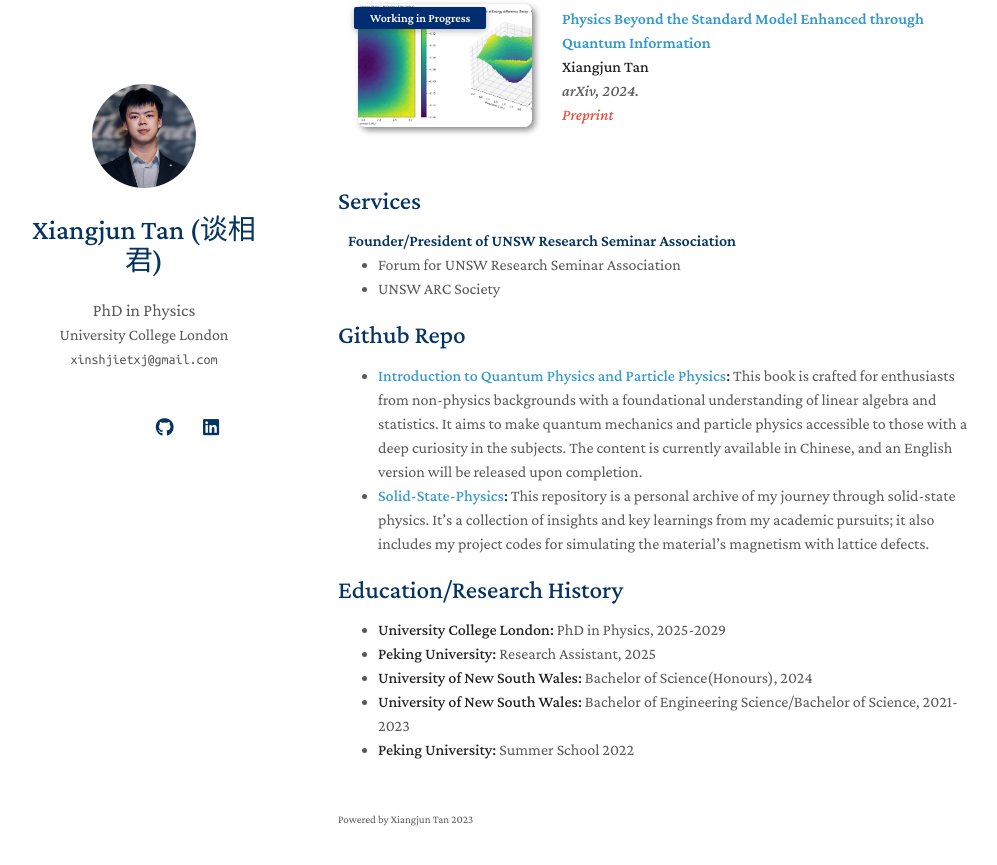
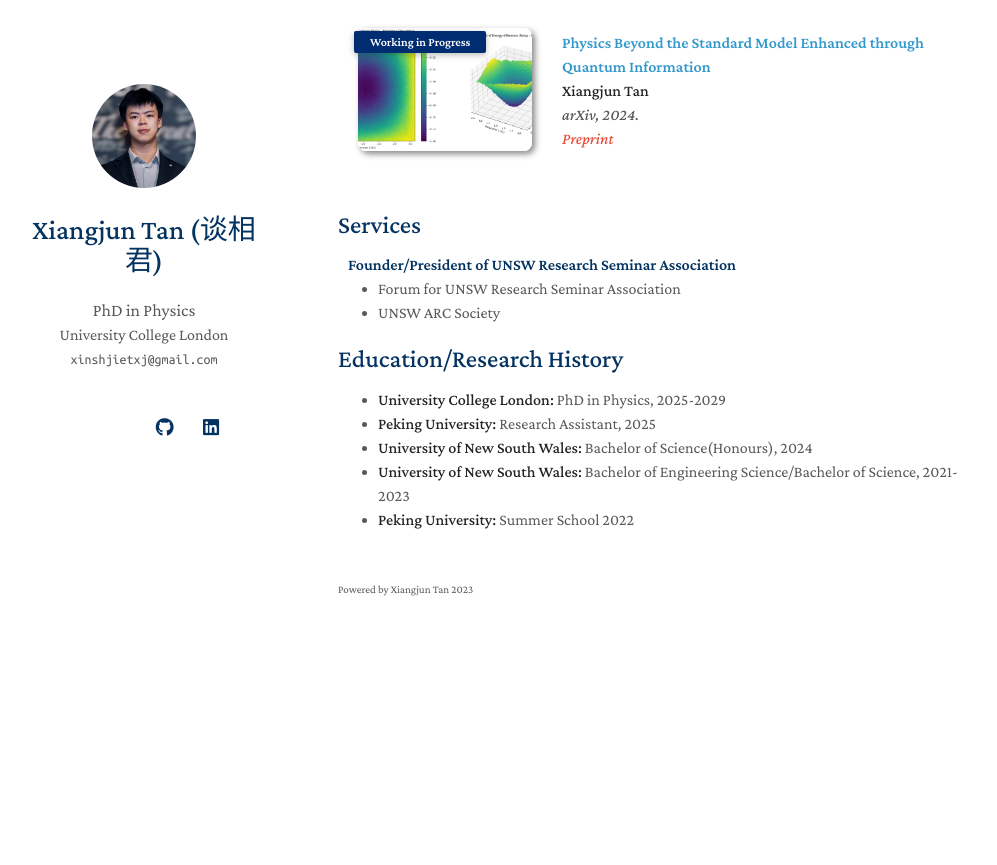
Before and after one commit to xiangjun-tan/xiangjun-tan.github.io, a Jekyll site: the page built from index.md, in a window 1280 px wide and 900 px high, scrolled down 1532 px. Shown: the top 865 px of the window, without its empty margins (132-1129 px from the left). Built offline with Jekyll 4.4.1, drawn with Linux system fonts in a browser that asks for light colours; nearby versions of some CDN libraries; a style sheet for code colours, icons or effects is not loaded; our own code applies the rules of GitHub Pages for plain Markdown files; after the commit the page ends 2202 px from its top, so only the background shows below that; some of the changed text lies outside the part shown.

Commit message:
Update index.md

```diff
--- a/index.md
+++ b/index.md
@@ -8,13 +8,12 @@
 
 ## Research Interests
 
-- **Condensed Matter:** Many-body Dynamics, Topological Phonon
+- **Quantum Sensing:** Axion/ALPs Search via Semiconductor QD Spin Qubit Platform
+- **Condensed Matter:** Many-body Dynamics/ Theory of Si/Ge QD Spin Qubits
 - **Quantum Simulation:** High Energy Particles Dynamics/ Dark matter(WIMPs,Axion) scattering/ neutrino flavour evolution
 
 ## News and Awards
 <!-- **[Nov. 2024]** I have completed my Honours thesis titled [Physics Beyond the Standard Model Enhanced through Quantum Information](https://github.com/xiangjun-tan/xiangjun-tan.github.io/blob/main/assets/files/Thesis_Xiangjun.pdf).
-- **[Oct. 2024]** Our poster about [Analysis of Dark Matter Experiments Enhanced  through Quantum Information](http://qpqis.baqis.ac.cn/2024/poster/poster-details/455) has been accepted by QPQIS2024.-->
-<!-- **[Jul. 2024]** My paper about the quantum computing for phonon scattering effects on thermal conductivity has been submitted to arXiv:[2407.15808](https://arxiv.org/abs/2407.15808). -->
 <!-- **[May. 2024]** IBM Quantum has awarded $105,000 to our project on the Analysis of Dark Matter Experiments Enhanced through Quantum Information.-->
 - **[May. 2024]** I finished my bachelor's degree and graduated with distinction.
 - **[Feb. 2024]** Completed the Talented Student Program, recognised as the Top student in the UNSW Science Faculty.
@@ -25,11 +24,6 @@
 {% include_relative _includes/publications.md %}
 {% include_relative _includes/services.md %}
 
-## Github Repo
-
-- **[Introduction to Quantum Physics and Particle Physics](https://github.com/xiangjun-tan/Introduction-to-Quantum-Physics-and-Particle-Physics):** This book is crafted for enthusiasts from non-physics backgrounds with a foundational understanding of linear algebra and statistics. It aims to make quantum mechanics and particle physics accessible to those with a deep curiosity in the subjects. The content is currently available in Chinese, and an English version will be released upon completion.
-- **[Solid-State-Physics](https://github.com/xiangjun-tan/Solid-State-Physics):** This repository is a personal archive of my journey through solid-state physics. It's a collection of insights and key learnings from my academic pursuits; it also includes my project codes for simulating the material's magnetism with lattice defects.
-
 ## Education/Research History
 - **University College London:** PhD in Physics, 2025-2029
 - **Peking University:** Research Assistant, 2025
```
